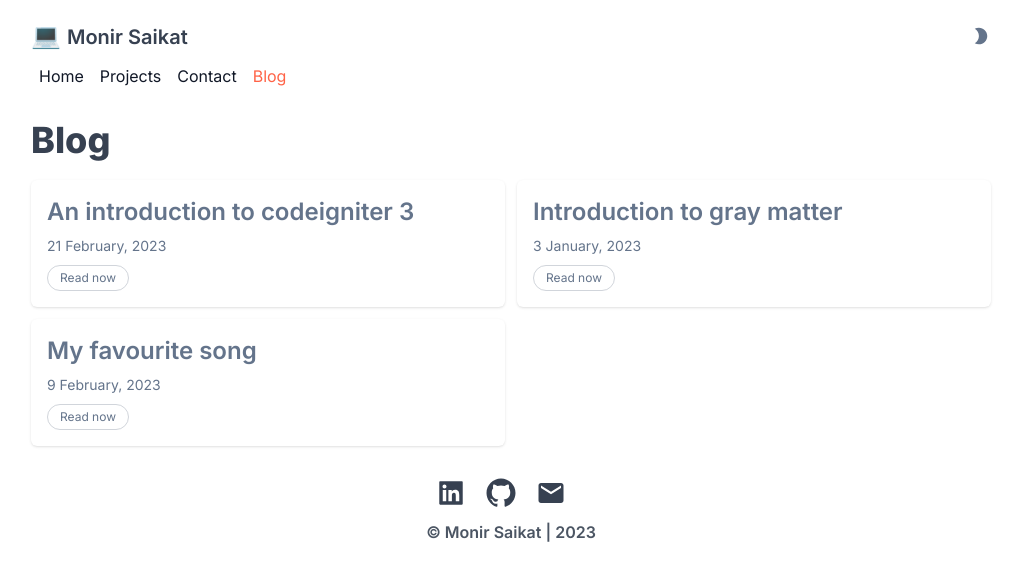
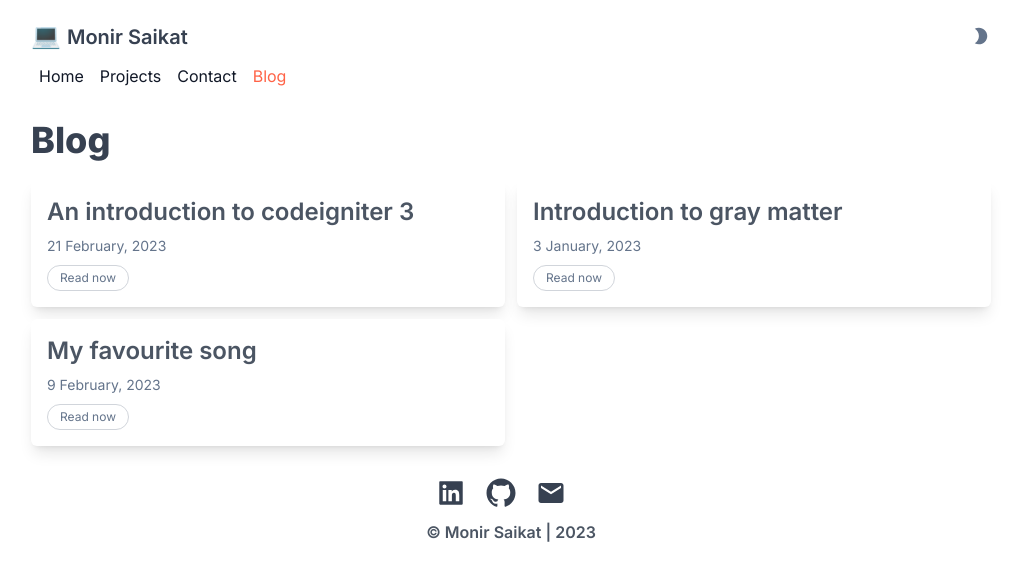
Before and after one commit to MonirSaikat/MonirSaikat, a Next.js app: page /blog in a window 1280 px wide. Shown: the top 580 px of the page, without its empty margins (129-1149 px from the left). Built offline with nearby package versions, Linux system fonts and the light colour scheme.

Commit message:
updated post item shadow

```diff
--- a/components/blog/PostItem.tsx
+++ b/components/blog/PostItem.tsx
@@ -9,8 +9,8 @@ export const PostItem = ({ post }: PostItemProps) => {
   const { slug, title, date } = post.frontmatter;
 
   return (
-    <div className="bg-white p-4 rounded-md dark:bg-slate-700 shadow">
-      <h2 className="text-2xl font-semibold dark:text-gray-200">{title}</h2>
+    <div className="bg-white p-4 rounded-md dark:bg-slate-700 shadow-lg">
+      <h2 className="text-2xl text-gray-600 font-semibold dark:text-gray-200">{title}</h2>
       <p className="text-sm my-2 dark:text-gray-300">{date}</p>
       <ButtonLink url={`/blog/${slug}`}>Read now</ButtonLink>
     </div>
```
